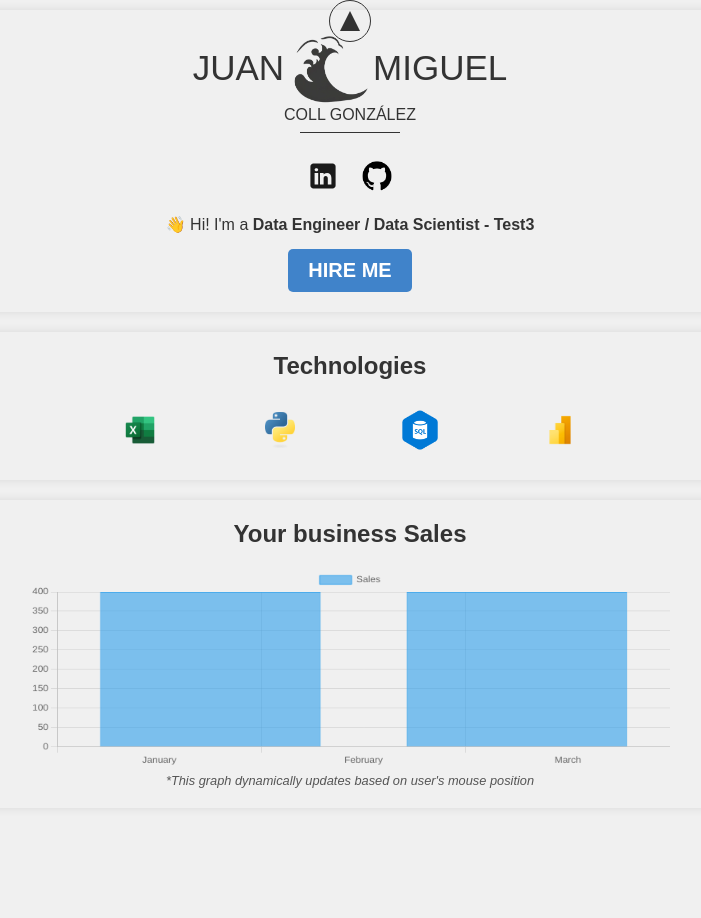
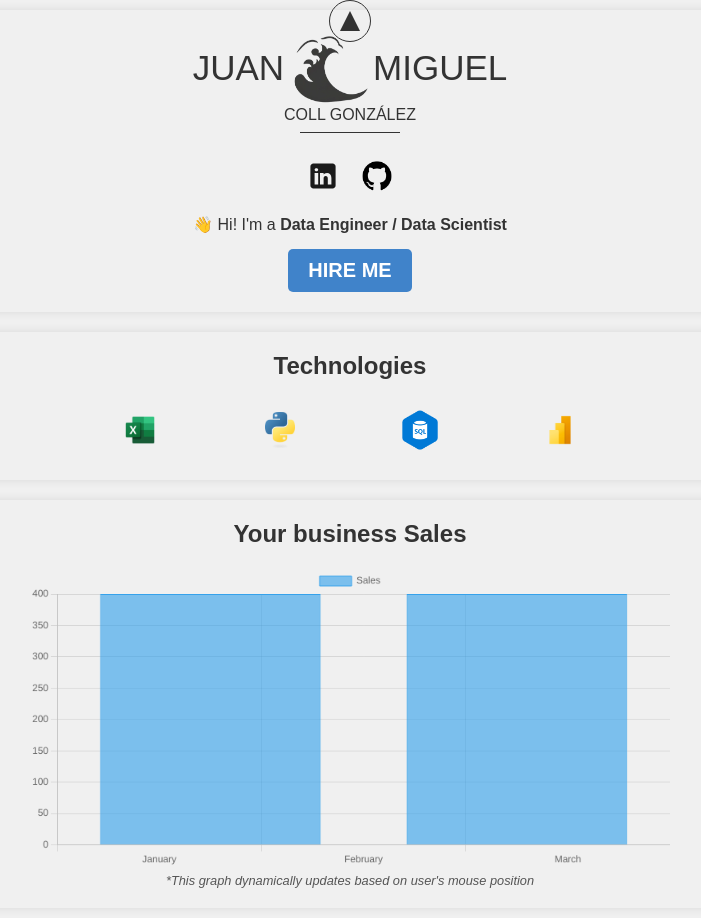
Before and after one commit to JuanMi-CG/first_page, a plain HTML site: page index.html in a window 1280 px wide. Shown: the whole page, without its empty margins (290-991 px from the left). Before the commit the page ends 818 px from the top, so only its background shows below. Drawn offline with nearby package versions, Linux system fonts and the light colour scheme.

Commit message:
Translating some texts to english and fixing the heigh of the chart

```diff
--- a/script.js
+++ b/script.js
@@ -16,31 +16,31 @@ document.addEventListener('DOMContentLoaded', function() {
                 <a class="contact-logo" href="https://www.linkedin.com/in/jmcoll/"><img src="images/linkedin.svg" alt="LinkedIn" style="width: 30px; height: 30px;"></a>
                 <a class="contact-logo" href="https://github.com/JuanMi-CG"><img src="images/github.png" alt="GitHub" style="width: 30px; height: 30px;"></a>
             </div>
-            <p>👋 Hi! I'm a <b>Data Engineer / Data Scientist - Test3</b></p>
+            <p>👋 Hi! I'm a <b>Data Engineer / Data Scientist</b></p>
             <button class="hire-me" id="hireMeButton">HIRE ME</button>
         </div>`,
         `<div class="section textlanding center-content">
             <h2>Technologies</h2>
             <div class="tech-logos">
-                <div class="tech-item" onclick="showModal('Excel', 'images/excel.webp', 'Excel es una herramienta poderosa para el análisis y visualización de datos.', ['Formulas', 'Macros', 'Pivot Tables'])">
+                <div class="tech-item" onclick="showModal('Excel', 'images/excel.webp', 'Excel is a powerful tool to analyze and visualize data.', ['Formulas', 'Macros', 'Pivot Tables'])">
                     <div class="tech-logo-container">
                         <img src="images/excel.webp" alt="Excel" class="tech-logo logo-excel">
                     </div>
                     <p class="tech-text tech-text-left">Excel</p>
                 </div>
-                <div class="tech-item" onclick="showModal('Python', 'images/python.png', 'Python es un lenguaje de programación versátil y potente para análisis de datos y machine learning.', ['Data Analysis', 'Machine Learning', 'Web Scraping'])">
+                <div class="tech-item" onclick="showModal('Python', 'images/python.png', 'Python is a versatile and powerful programming language for data analysis and machine learning.', ['Data Analysis', 'Machine Learning', 'Web Scraping'])">
                     <div class="tech-logo-container">
                         <img src="images/python.png" alt="Python" class="tech-logo logo-python">
                     </div>
                     <p class="tech-text tech-text-left">Python</p>
                 </div>
-                <div class="tech-item" onclick="showModal('SQL', 'images/sql.png', 'SQL es esencial para gestionar y consultar bases de datos relacionales.', ['Queries', 'Database Design', 'Stored Procedures'])">
+                <div class="tech-item" onclick="showModal('SQL', 'images/sql.png', 'SQL is essential for managing and querying relational databases.', ['Queries', 'Database Design', 'Stored Procedures'])">
                     <div class="tech-logo-container">
                         <img src="images/sql.png" alt="SQL" class="tech-logo logo-sql">
                     </div>
                     <p class="tech-text tech-text-right">SQL</p>
                 </div>
-                <div class="tech-item" onclick="showModal('PowerBI', 'images/powerbi.png', 'PowerBI es una herramienta de visualización de datos para crear dashboards e informes interactivos.', ['Dashboards', 'Reports', 'Data Modeling'])">
+                <div class="tech-item" onclick="showModal('PowerBI', 'images/powerbi.png', 'PowerBI is a data visualization tool for creating interactive dashboards and reports.', ['Dashboards', 'Reports', 'Data Modeling'])">
                     <div class="tech-logo-container">
                         <img src="images/powerbi.png" alt="PowerBI" class="tech-logo logo-powerbi">
                     </div>
--- a/styles.css
+++ b/styles.css
@@ -207,7 +207,7 @@ body {
 
 #salesChart {
     width: 80% !important;
-    height: 200px !important;
+    height: 300px !important;
 }
 
 .section {
```
